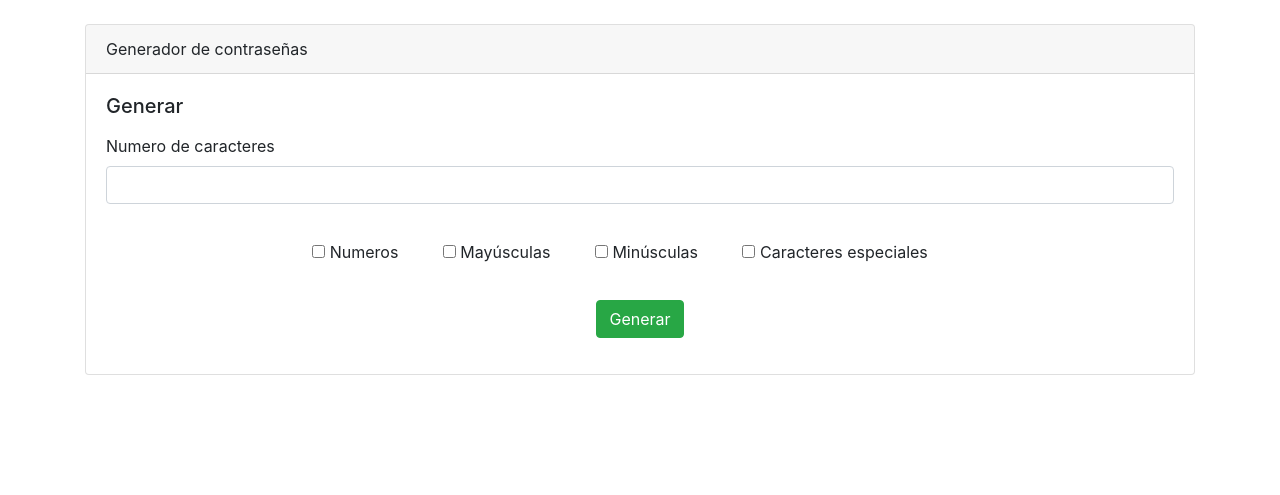
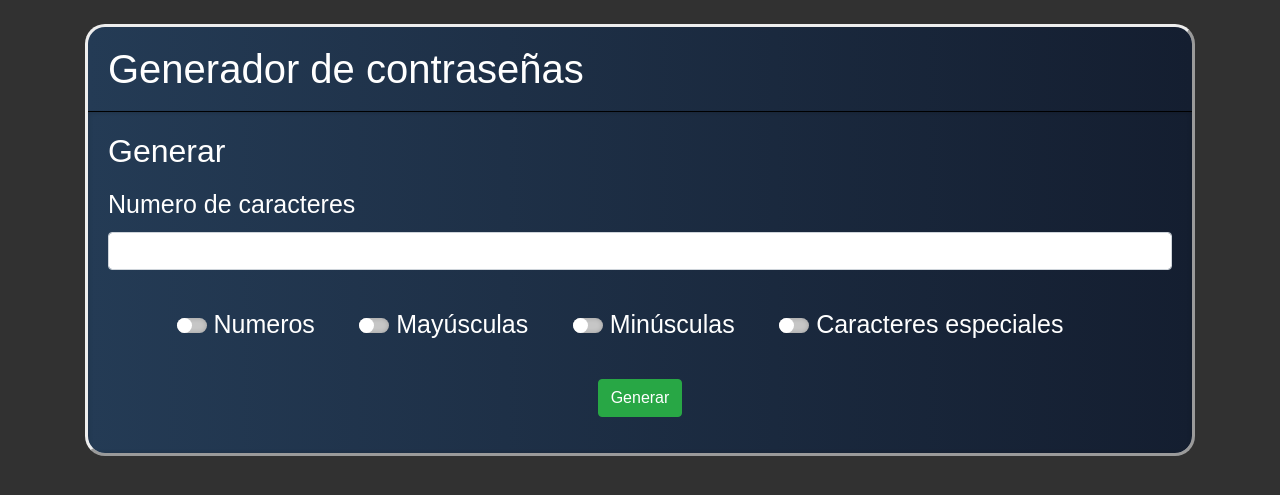
Before and after one commit to isaacv4071/PASSWORDgenerator, a Flask app: page / in a window 1280 px wide. Shown: the top 495 px of the page. Run offline with Flask 2, Linux system fonts and the light colour scheme; some libraries are stand-ins or nearby versions.

Commit message:
Update estilo.css

```diff
--- a/static/style/estilo.css
+++ b/static/style/estilo.css
@@ -1,5 +1,69 @@
-.checkbox-inline{
-    margin-block-start: 20px;
-    margin-block-end: 20px;
-    margin-right: 40px;
-}
+    /* Estilizado Genral */
+    body{
+        font-family: 'Teko', sans-serif;
+        color: white;
+        background-color: #313131;
+    }
+    h5{
+        font-size: 2em;
+        margin-bottom:0;
+    }
+    label{
+        font-size: 25px;
+    }
+    .card{
+        border-radius: 20px;
+        overflow: hidden;
+        border: outset;
+    }
+    .card-header{
+        background: #141E30;  /* fallback for old browsers */
+        background: -webkit-linear-gradient(to right, #243B55, #141E30);  /* Chrome 10-25, Safari 5.1-6 */
+        background: linear-gradient(to right, #243B55, #141E30); /* W3C, IE 10+/ Edge, Firefox 16+, Chrome 26+, Opera 12+, Safari 7+ */
+        border-bottom: 1px solid black;
+        font-size: 40px;
+    }
+    .card-title{
+        margin: 0;
+    }
+    .card-body{
+        background: #141E30;  /* fallback for old browsers */
+        background: -webkit-linear-gradient(to right, #243B55, #141E30);  /* Chrome 10-25, Safari 5.1-6 */
+        background: linear-gradient(to right, #243B55, #141E30); /* W3C, IE 10+/ Edge, Firefox 16+, Chrome 26+, Opera 12+, Safari 7+ */
+        box-shadow: inset 0 0 5px rgba(0,0,0,.2);
+    }
+
+    /* Estilizado del Checkbox y animación */
+    .checkbox-inline{
+        margin-block-start: 20px;
+        margin-block-end: 20px;
+        margin-right: 40px;
+    }
+    input[type="checkbox"]{
+        position: relative;
+        width: 30px;
+        height: 15px;
+        -webkit-appearance: none;
+        background: #c6c6c6;
+        outline: none;
+        border-radius: 20px;
+        box-shadow: inset 0 0 5px rgba(0,0,0,.2);
+        /* transition: .5s; */
+    }
+    input:checked[type="checkbox"]{
+        background: #03a9f4 ;
+    }
+    input[type="checkbox"]::before{
+        content: '';
+        position: absolute;
+        width: 15px;
+        height: 15px;
+        border-radius: 30px;
+        background: #fff;
+        transform: scale(1,1);
+        box-shadow: 0 2px 5px rgba(0,0,0, rgba(0,0,0,.2));
+        transition: .5s;
+    }
+    input:checked[type="checkbox"]::before{
+        left: 15px;
+    }
```
Also changed, not shown: templates/style.css (deleted).
